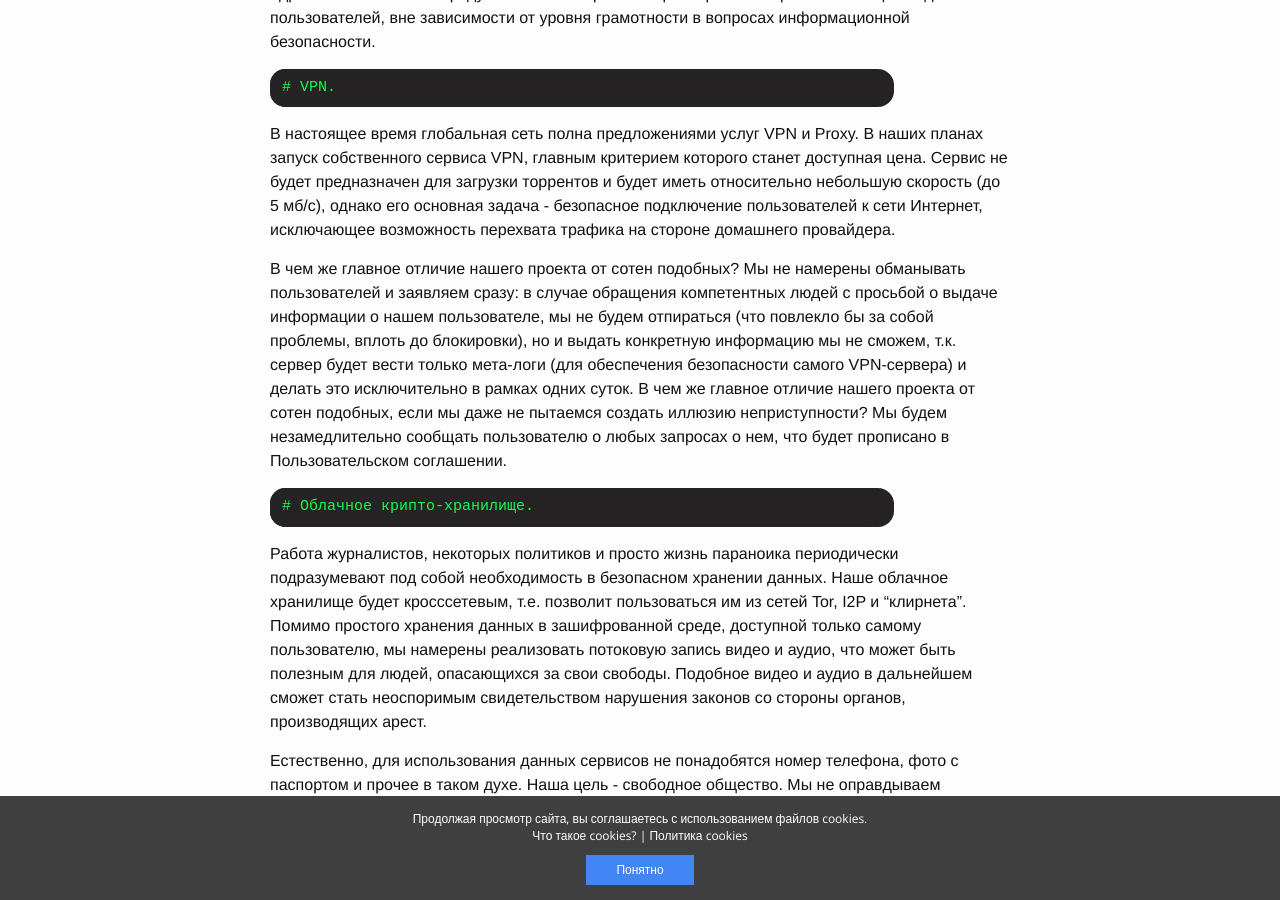
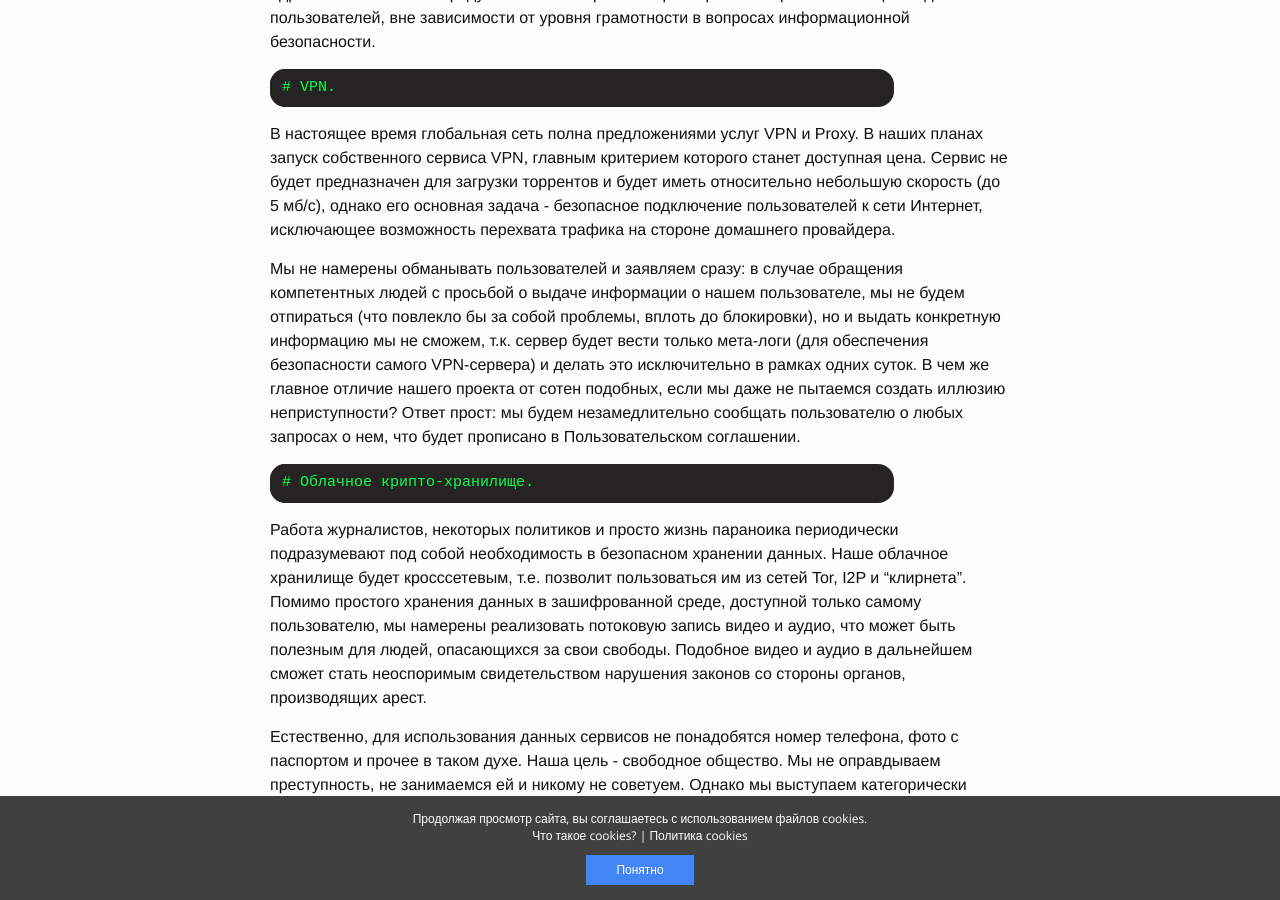
Before and after one commit to 2b7E1n6D0e5R7/2b7E1n6D0e5R7.github.io, a Jekyll site: the page built from _pages/services.md, in a window 1280 px wide and 900 px high, scrolled down 755 px. Built offline with Jekyll 4.4.1, drawn with Linux system fonts in a browser that asks for light colours.

Commit message:
Update services.md

````diff
--- a/_pages/services.md
+++ b/_pages/services.md
@@ -20,7 +20,7 @@ permalink: /services/
 ```
 В настоящее время глобальная сеть полна предложениями услуг VPN и Proxy. В наших планах запуск собственного сервиса VPN, главным критерием которого станет доступная цена. Сервис не будет предназначен для загрузки торрентов и будет иметь относительно небольшую скорость (до 5 мб/с), однако его основная задача - безопасное подключение пользователей к сети Интернет, исключающее возможность перехвата трафика на стороне домашнего провайдера.
 
-В чем же главное отличие нашего проекта от сотен подобных? Мы не намерены обманывать пользователей и заявляем сразу: в случае обращения компетентных людей с просьбой о выдаче информации о нашем пользователе, мы не будем отпираться (что повлекло бы за собой проблемы, вплоть до блокировки), но и выдать конкретную информацию мы не сможем, т.к. сервер будет вести только мета-логи (для обеспечения безопасности самого VPN-сервера) и делать это исключительно в рамках одних суток. В чем же главное отличие нашего проекта от сотен подобных, если мы даже не пытаемся создать иллюзию неприступности? Мы будем незамедлительно сообщать пользователю о любых запросах о нем, что будет прописано в Пользовательском соглашении.
+Мы не намерены обманывать пользователей и заявляем сразу: в случае обращения компетентных людей с просьбой о выдаче информации о нашем пользователе, мы не будем отпираться (что повлекло бы за собой проблемы, вплоть до блокировки), но и выдать конкретную информацию мы не сможем, т.к. сервер будет вести только мета-логи (для обеспечения безопасности самого VPN-сервера) и делать это исключительно в рамках одних суток. В чем же главное отличие нашего проекта от сотен подобных, если мы даже не пытаемся создать иллюзию неприступности? Ответ прост: мы будем незамедлительно сообщать пользователю о любых запросах о нем, что будет прописано в Пользовательском соглашении.
 
 ```
 # Облачное крипто-хранилище.
````
